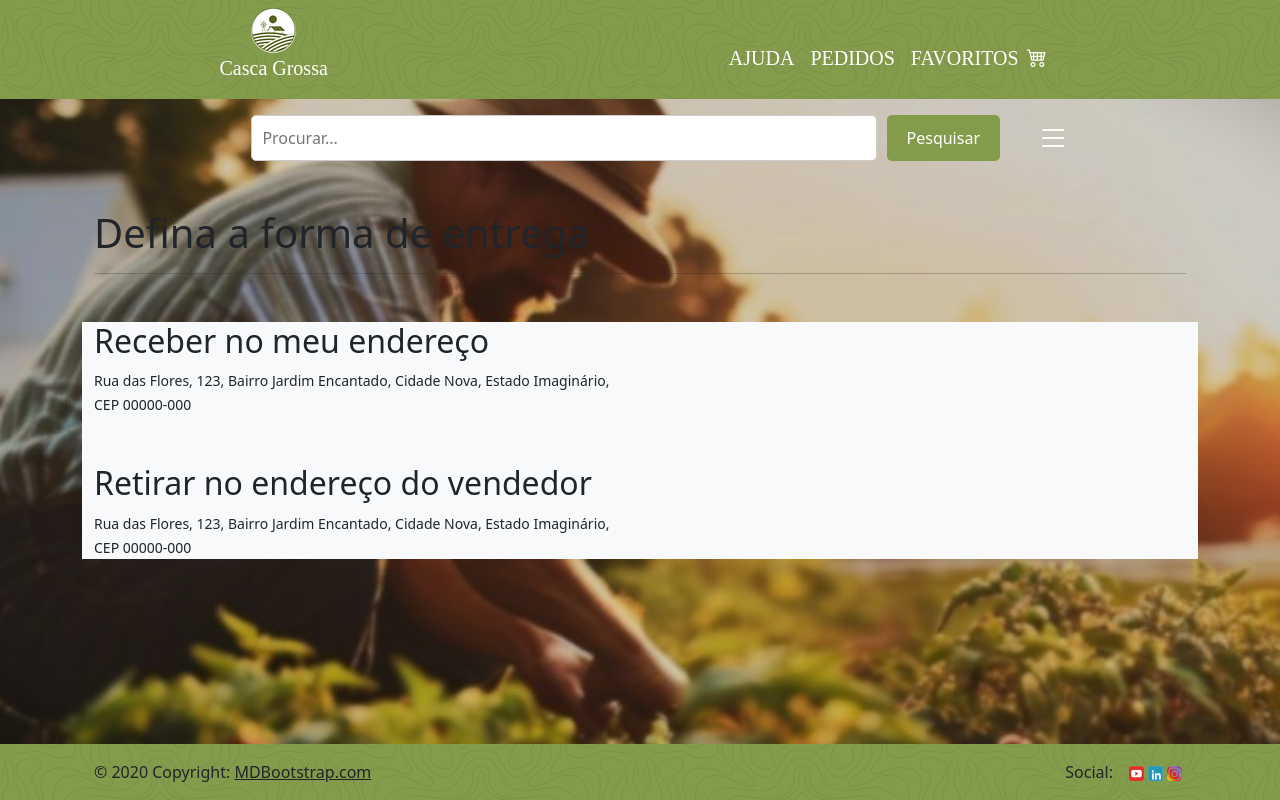
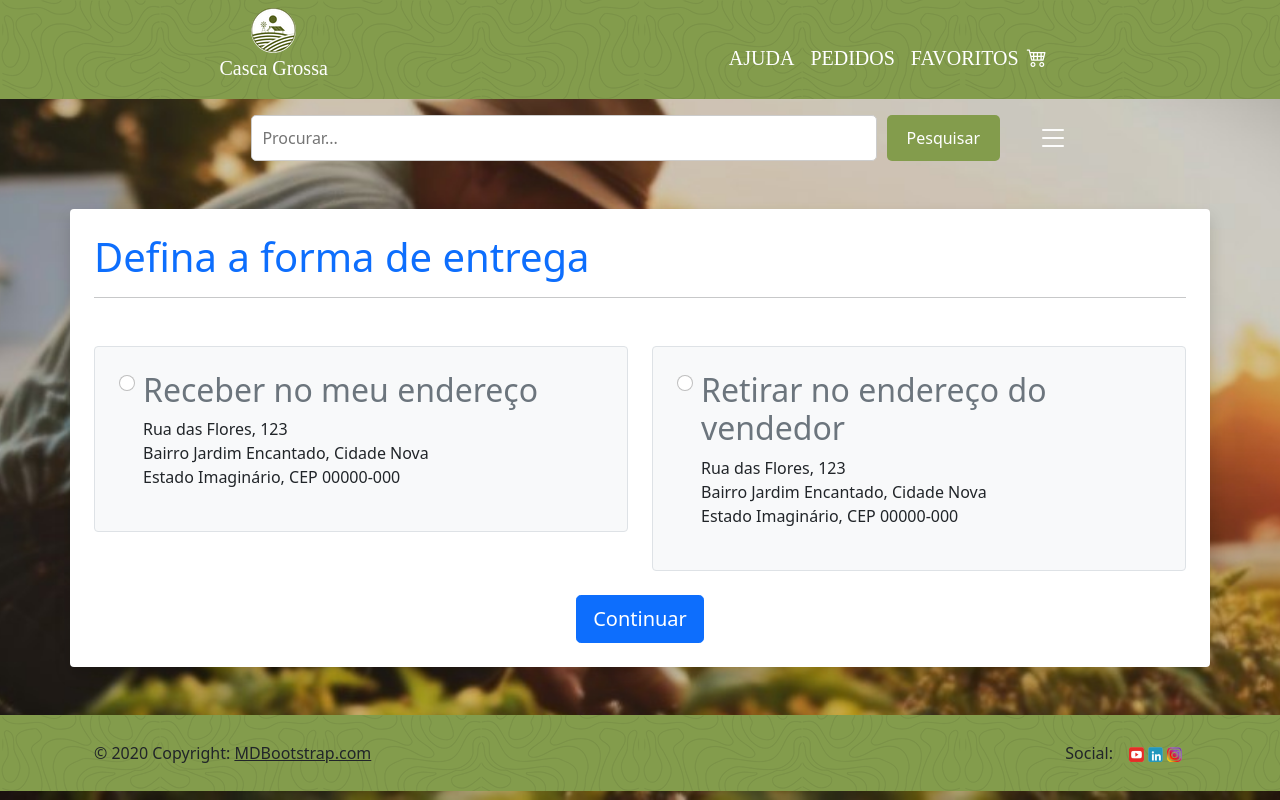
Before and after one commit to renata-machado/Casca-Grossa, a FastAPI app: page /compra in a window 1280 px wide. Run offline with FastAPI, Linux system fonts and the light colour scheme; some libraries are stand-ins or nearby versions; some web fonts are replaced.

Commit message:
tela compra

```diff
--- a/templates/include/footer.html
+++ b/templates/include/footer.html
@@ -1,14 +1,24 @@
-<footer class="text-center fixed-bottom" style="background-color: #839c4c; background-image: url(static/img/fundoBranco.png);">
+
+<style>
+  footer {
+      position: relative;
+      bottom: 0;
+      width: 100%;
+      background-color: #839c4c;
+      background-image: url(static/img/fundoBranco.png);
+      padding: 10px 0;
+      text-align: center;
+  }
+</style>
+
+<footer>
   <div class="container">
-
       <div class="d-flex justify-content-end my-3 justify-content-between">
-
           <div class="fs-6">
               © 2020 Copyright:
               <a class="text-body" href="https://mdbootstrap.com/">MDBootstrap.com</a>
           </div>
-
-      <div class="d-flex align-items-center ">
+          <div class="d-flex align-items-center">
               <div class="fs-6 me-3">
                   Social:
               </div>
@@ -22,8 +32,6 @@
                   <img src="/static/img/icINN.png">
               </div>
           </div>
-
       </div>
-
   </div>
 </footer>
--- a/templates/pages/cliente/compra.html
+++ b/templates/pages/cliente/compra.html
@@ -1,39 +1,146 @@
-
-
-
 {% extends "shared/base_privada.html" %}
-
 
 {% block subtitulo %}Página de Compras{% endblock %}
 
+{% block conteudo %}
 
-
-
-{%block conteudo%}
-
-
-<div class="container mt-5 mb-3 fixed-background">
-    <h1>Defina a forma de entrega</h1>
+<!-- Tela 1: Definir Endereço -->
+<div id="definir-endereco" class="container mt-5 mb-5 p-4 bg-white shadow rounded">
+    <h1 class="text-primary">Defina a forma de entrega</h1>
     <hr>
-    <div class="row mt-5">
-        <div class="col bg-light">
-            <div class="mb-5">
-                <h2>Receber no meu endereço</h2>
-                <small> Rua das Flores, 123, Bairro Jardim Encantado, Cidade Nova, Estado Imaginário, CEP 00000-000</small>
-                <h2></h2>
+    <form id="form-endereco">
+        <div class="row mt-5">
+            <div class="col-md-6 mb-4">
+                <div class="p-4 border rounded bg-light">
+                    <div class="form-check">
+                        <input class="form-check-input" type="radio" name="endereco" id="endereco1" value="meu-endereco">
+                        <label class="form-check-label" for="endereco1">
+                            <h2 class="text-secondary">Receber no meu endereço</h2>
+                            <p>Rua das Flores, 123<br>Bairro Jardim Encantado, Cidade Nova<br>Estado Imaginário, CEP 00000-000</p>
+                        </label>
+                    </div>
+                </div>
             </div>
-            <div class="mt-5">
-                <h2>Retirar no endereço do vendedor</h2>
-                <small> Rua das Flores, 123, Bairro Jardim Encantado, Cidade Nova, Estado Imaginário, CEP 00000-000</small>
+            <div class="col-md-6">
+                <div class="p-4 border rounded bg-light">
+                    <div class="form-check">
+                        <input class="form-check-input" type="radio" name="endereco" id="endereco2" value="endereco-vendedor">
+                        <label class="form-check-label" for="endereco2">
+                            <h2 class="text-secondary">Retirar no endereço do vendedor</h2>
+                            <p>Rua das Flores, 123<br>Bairro Jardim Encantado, Cidade Nova<br>Estado Imaginário, CEP 00000-000</p>
+                        </label>
+                    </div>
+                </div>
             </div>
         </div>
-        <div class="col bg-light">
+        <div class="text-center mt-4">
+            <button class="btn btn-primary btn-lg" type="button" onclick="mostrarTela('revisar-produto')">Continuar</button>
+        </div>
+    </form>
+</div>
 
+<!-- Tela 2: Revisar Produto -->
+<div id="revisar-produto" class="container mt-5 mb-5 p-4 bg-white shadow rounded" style="display: none;">
+    <h1 class="text-primary">Revisar Produto</h1>
+    <hr>
+    <div class="row mt-4">
+        <div class="col-12">
+            <div class="card border-primary">
+                <div class="card-header bg-primary text-white">
+                    <h3>Produto Selecionado</h3>
+                </div>
+                <div class="card-body">
+                    <p><strong>Nome:</strong> Produto X</p>
+                    <p><strong>Quantidade:</strong> 2</p>
+                    <p><strong>Preço Unitário:</strong> R$ 50,00</p>
+                    <p><strong>Total:</strong> R$ 100,00</p>
+                </div>
+            </div>
         </div>
     </div>
+    <div class="row mt-5 text-center">
+        <div class="col">
+            <button class="btn btn-secondary btn-lg" onclick="mostrarTela('definir-endereco')">Voltar</button>
+        </div>
+        <div class="col">
+            <button class="btn btn-success btn-lg" onclick="mostrarTela('redirecionamento')">Finalizar</button>
+        </div>
+    </div>
+</div>
 
+<!-- Tela 3: Redirecionamento -->
+<div id="redirecionamento" class="container mt-5 mb-5 p-4 bg-white shadow rounded text-center" style="display: none; min-height: 300px;">
+    <h1 class="text-primary">Processando Compra...</h1>
+    <hr>
+    <div class="mt-5">
+        <div class="spinner-border text-primary" role="status">
+            <span class="visually-hidden">Loading...</span>
+        </div>
+        <p class="mt-4">Aguarde enquanto processamos sua compra.</p>
+    </div>
+</div>
 
+<!-- Pop-up de Confirmação -->
+<div id="popup-confirmacao" class="modal" tabindex="-1" style="display: none;">
+    <div class="modal-dialog modal-dialog-centered">
+        <div class="modal-content">
+            <div class="modal-header bg-success text-white">
+                <h5 class="modal-title">Sucesso</h5>
+                <button type="button" class="btn-close" onclick="fecharPopup()"></button>
+            </div>
+            <div class="modal-body text-center">
+                <p>Seu pedido foi confirmado com sucesso!</p>
+            </div>
+            <div class="modal-footer">
+                <button type="button" class="btn btn-primary" onclick="redirecionarIndex()">Ok</button>
+            </div>
+        </div>
+    </div>
 </div>
+
+<script>
+    // Função para alternar entre as telas
+   // Função para alternar entre as telas
+function mostrarTela(telaId) {
+    // Esconde todas as telas
+    document.getElementById('definir-endereco').style.display = 'none';
+    document.getElementById('revisar-produto').style.display = 'none';
+    document.getElementById('redirecionamento').style.display = 'none';
+
+    // Mostra a tela solicitada
+    document.getElementById(telaId).style.display = 'block';
+
+    // Esconde ou mostra o rodapé dependendo da tela
+    if (telaId === 'redirecionamento') {
+        // Oculta o rodapé durante o redirecionamento
+        document.querySelector('footer').style.display = 'none';
+
+        // Simula o processamento por 3 segundos
+        setTimeout(() => {
+            mostrarPopup();
+        }, 3000); // 3 segundos de processamento
+
+    } else {
+        // Mostra o rodapé em outras telas
+        document.querySelector('footer').style.display = 'block';
+    }
+}
+
+    // Função para mostrar o pop-up de confirmação
+    function mostrarPopup() {
+        document.getElementById('popup-confirmacao').style.display = 'block';
+    }
+
+    // Função para fechar o pop-up
+    function fecharPopup() {
+        document.getElementById('popup-confirmacao').style.display = 'none';
+    }
+
+    // Função para redirecionar para a tela inicial
+    function redirecionarIndex() {
+        window.location.href = '/cliente';
+    }
+</script>
 
 
 {% endblock %}
--- a/templates/pages/cliente/tela_compra.html
+++ b/templates/pages/cliente/tela_compra.html
@@ -164,8 +164,10 @@
               <button class="btn buy-button me-5 btn btn-custom w-90 border border-1 fw-bold" style="background-color: #7ca04b;" >
               Compra Agora</button>
             </a>
+            <a href="/carrinho">
             <button class="btn cart-button ms-5 btn btn-custom w-95 border border-1 fw-bold">
               <i class="bi bi-cart4 fs-5"></i> Carrinho</button>
+            </a>
               <i class="mt-4 ms-3 bi bi-question-diamond" title="O botão Compra permite que o cliente adquira o produto imediatamente, direcionando-o para o processo de finalização da compra, onde ele confirma o pagamento e os detalhes de entrega. Já o botão Carrinho adiciona o produto a uma lista de itens selecionados, permitindo que o cliente continue navegando e selecione outros produtos antes de finalizar a compra em um único pedido."></i>
           </div>
         </div>
```
Also changed, not shown: dados.db. Lines whose indentation alone changed are shown as unchanged.
